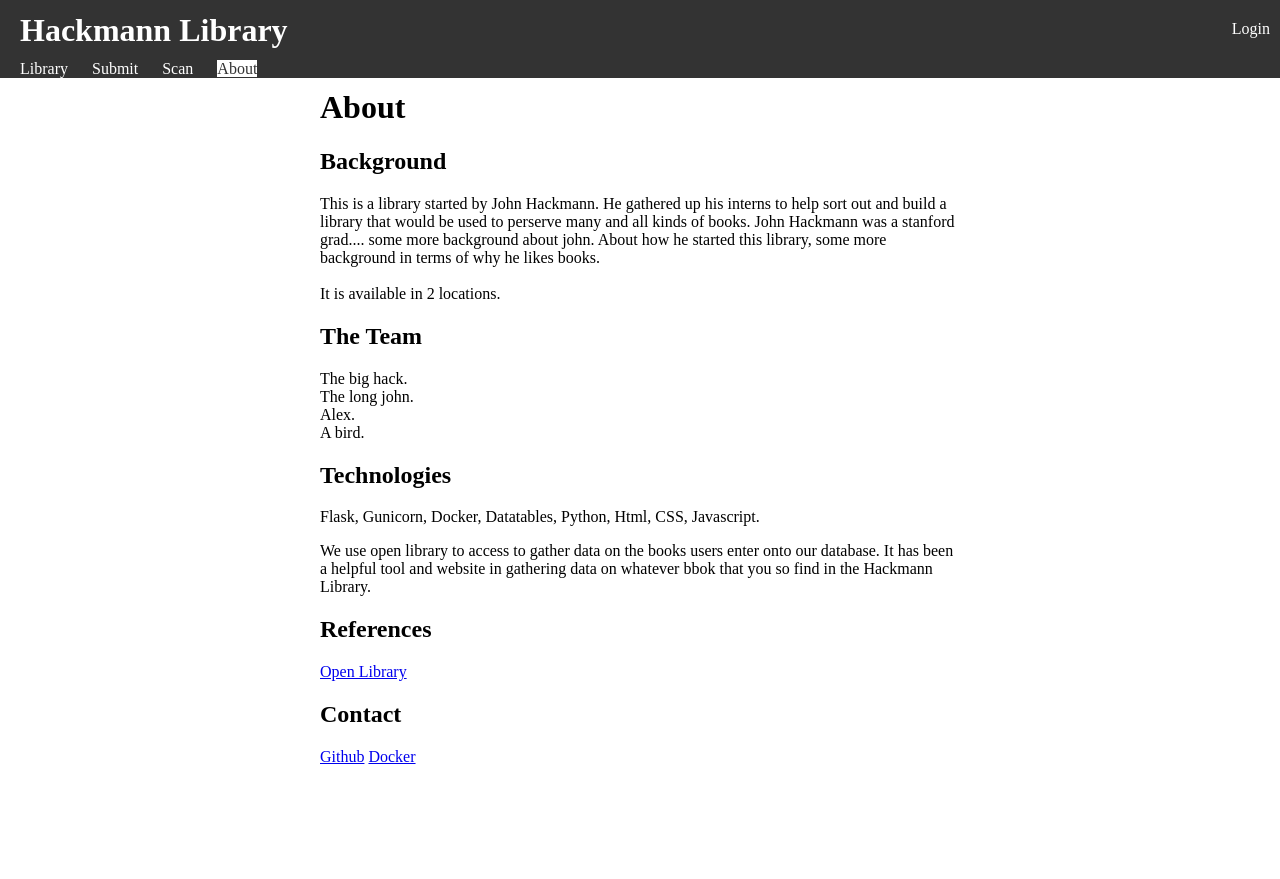
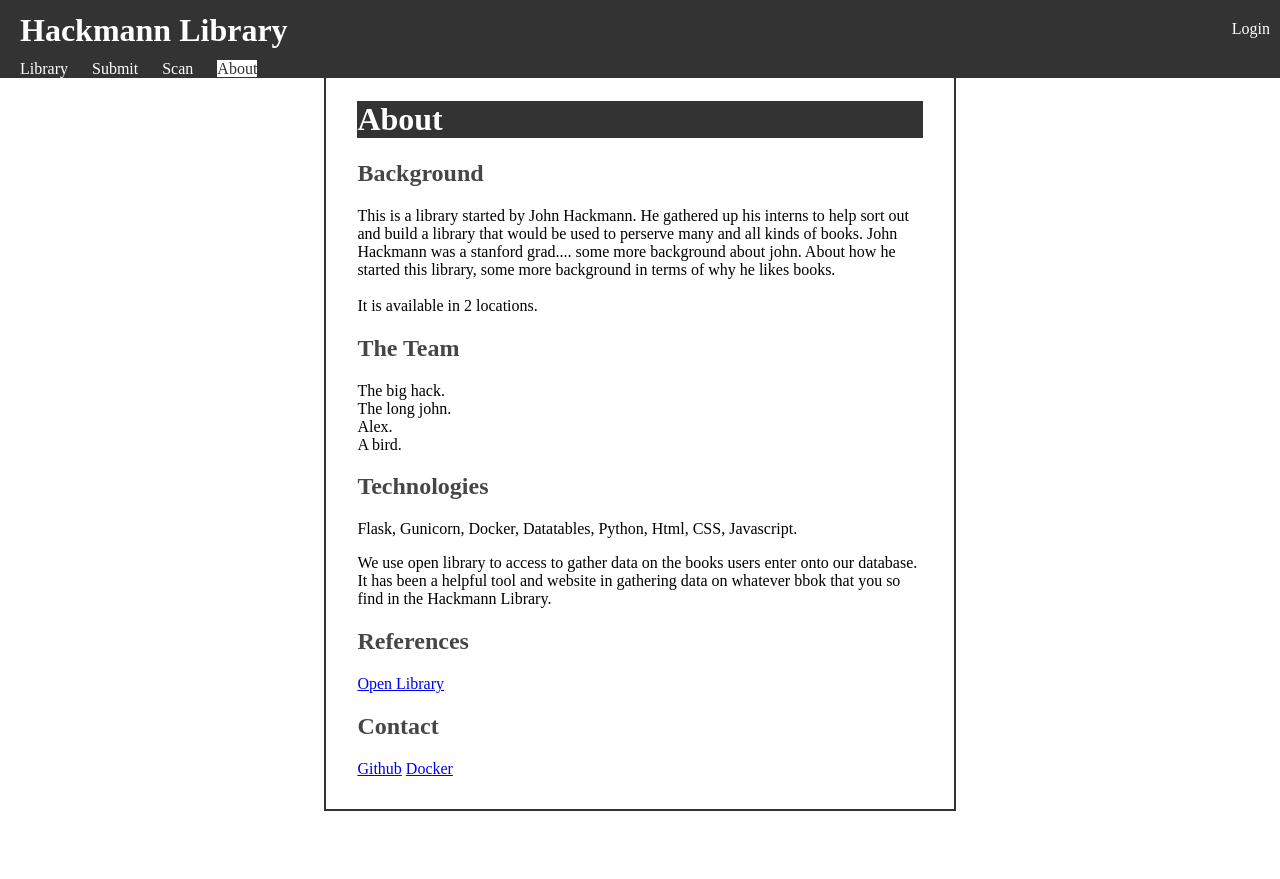
Before and after one commit to HackmannInterns/bookshelfdb, a Flask app: page /about in a window 1280 px wide. Before the commit the page ends 764 px from the top, so only its background shows below. Run offline with Flask 3, Linux system fonts and the light colour scheme.

Commit message:
about page styling

```diff
--- a/templates/about.html
+++ b/templates/about.html
@@ -9,15 +9,39 @@
     <style>
         body {
             padding: 60px 0;
+            background-color: white;
+        }
+
+        .text-container{
+
             margin-left: 25%;
             margin-right: 25%;
+            background-color: white;
+            border: 2px solid #333;
         }
 
+        h1 {
+            background-color: #333;
+            color: #fff;
+        }
+
+        h2 {
+            color: #464646;
+        }
+
+        .text {
+            margin: 5%;
+        }
         @media only screen and (max-width: 40em) {
             body {
                 padding: 75px 0;
+            }
+
+            .text-container {
+
                 margin-left: 10%;
                 margin-right: 10%;
+                background-color: white;
             }
         }
     </style>
@@ -25,6 +49,8 @@
 {% include "header.html" %}
 
 <body>
+    <div class="text-container">
+        <div class="text">
             <h1>About</h1>
 
             <h2>Background</h2>
@@ -48,7 +74,8 @@
                 Flask, Gunicorn, Docker, Datatables, Python, Html, CSS, Javascript.
             </p>
             <p>
-        We use open library to access to gather data on the books users enter onto our database. It has been a helpful tool and website in gathering data on whatever bbok that you so find in the Hackmann Library.
+                We use open library to access to gather data on the books users enter onto our database. It has been a helpful
+                tool and website in gathering data on whatever bbok that you so find in the Hackmann Library.
             </p>
 
             <h2>References</h2>
@@ -57,6 +84,10 @@
             <h2>Contact</h2>
             <a href="https://github.com/HackmannInterns/bookshelfdb">Github</a>
             <a href="https://hub.docker.com/r/alexreynen/bookshelfdb">Docker</a>
+
+        </div>
+
+    </div>
 
 
     <!-- introduction -->
--- a/templates/rows.html
+++ b/templates/rows.html
@@ -14,6 +14,7 @@
 
         body {
             padding: 10px;
+
         }
 
         .kebab-menu {
@@ -46,6 +47,7 @@
             overflow-y: auto;
             /* Enable vertical scrolling */
         }
+
 
         @media only screen and (min-height: 400px) {
             #books_wrapper {
```
Lines whose indentation alone changed are shown as unchanged.
